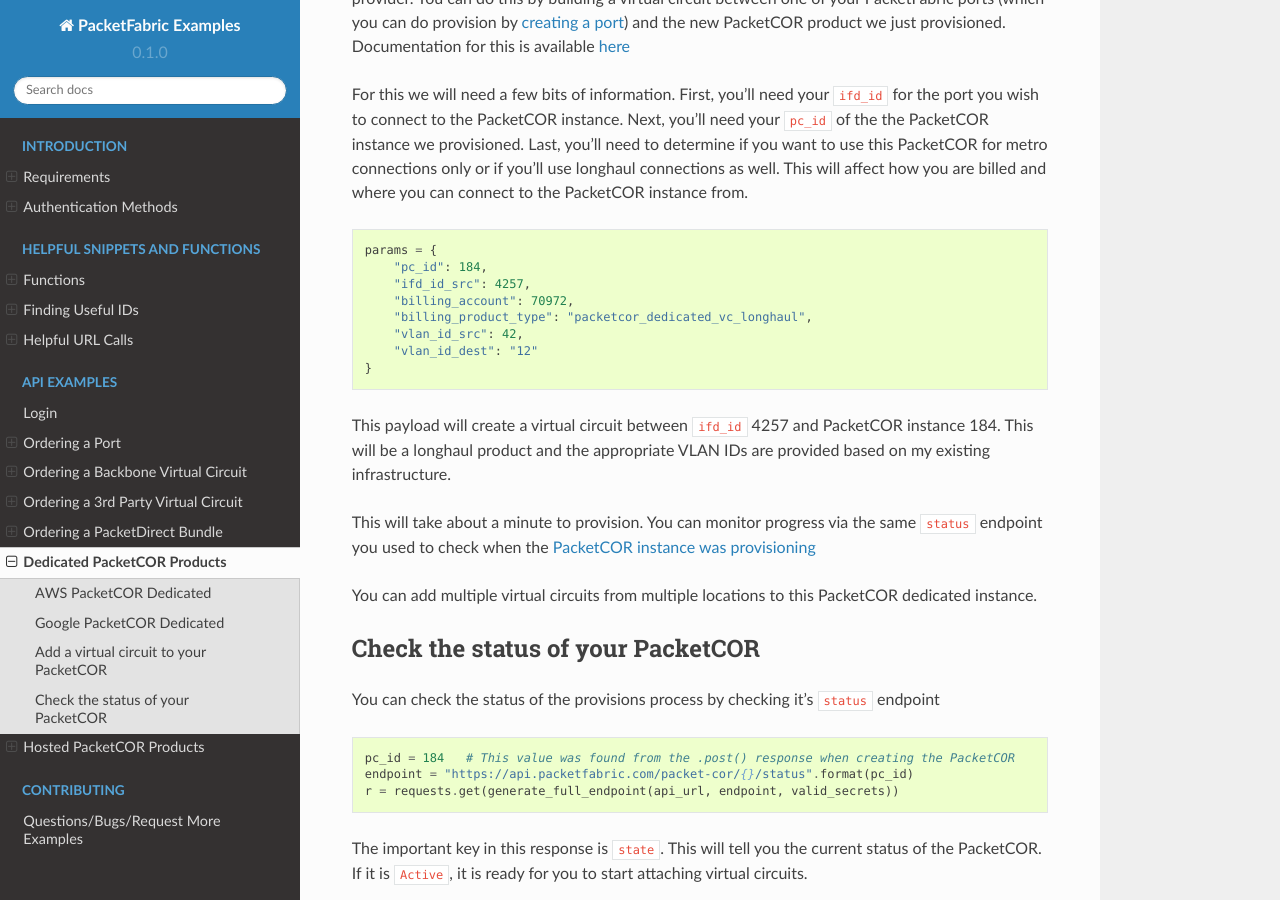
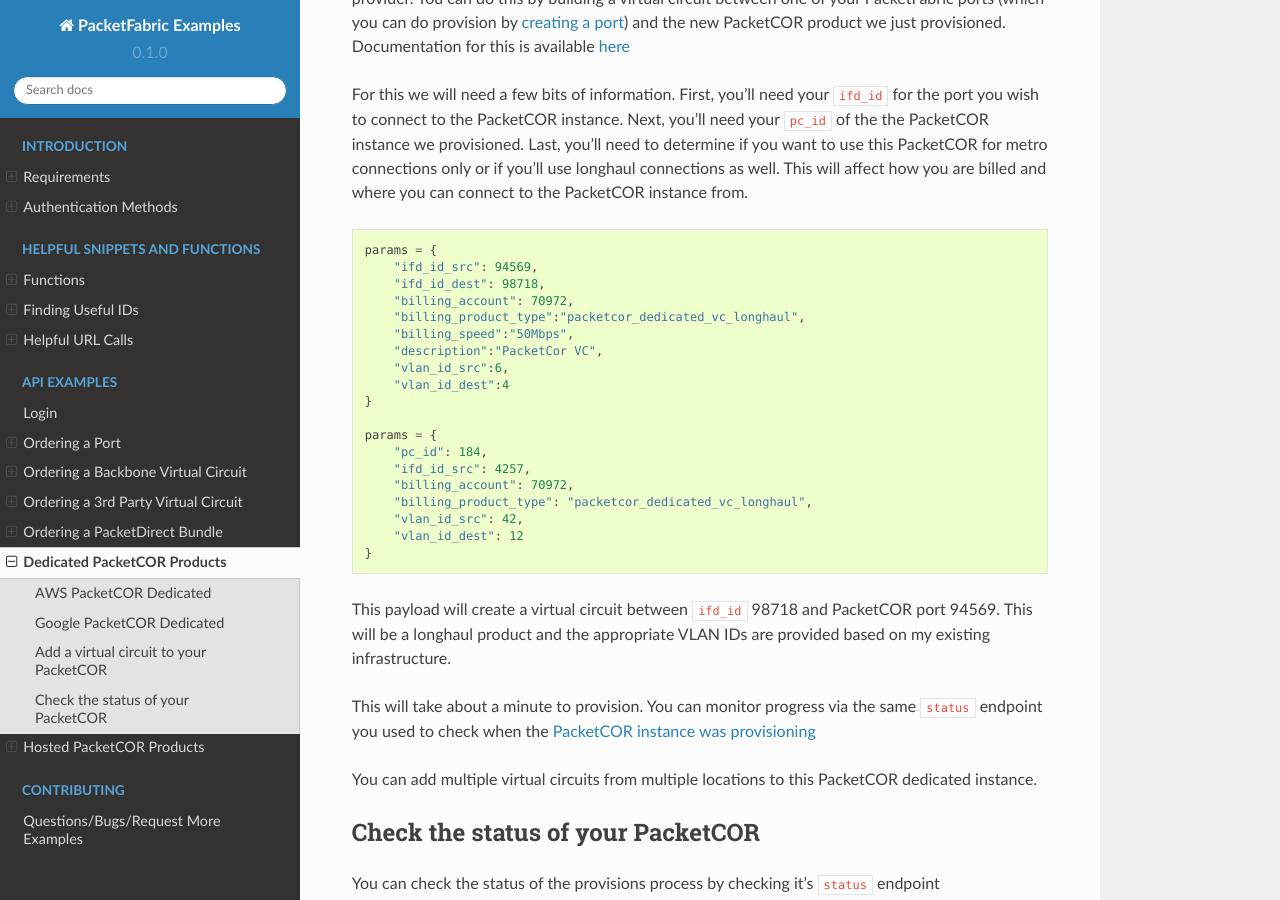
Before and after one commit to PacketFabric/packetfabric-api-examples, a Sphinx documentation site: the page built from docs/examples/packetcordedicated.rst, in a window 1280 px wide and 900 px high, scrolled down 2743 px. Built offline with Sphinx 7.4.7 and the Read the Docs theme 2.0.0, drawn with Linux system fonts in a browser that asks for light colours.

Commit message:
Update VC parameters and description

```diff
--- a/docs/examples/packetcordedicated.rst
+++ b/docs/examples/packetcordedicated.rst
@@ -148,7 +148,7 @@
 one of your PacketFabric ports (which you can do provision by
 :ref:`creating a port <example-orderport-orderport>`) and the new PacketCOR
 product we just provisioned. Documentation for this is available
-`here <https://docs.packetfabric.com/api/#api-PacketCOR-PostPacketCORVirtualCircuit>`__
+`here <https://docs.packetfabric.com/api/#api-Virtual_Circuits-PostVirtualCircuitsBackboneConnectionsEVPL>`__
 
 For this we will need a few bits of information. First, you'll need your ``ifd_id``
 for the port you wish to connect to the PacketCOR instance. Next, you'll need your
@@ -160,16 +160,27 @@
 ::
 
     params = {
+	"ifd_id_src": 94569,
+	"ifd_id_dest": 98718,
+ 	"billing_account": 70972,
+	"billing_product_type":"packetcor_dedicated_vc_longhaul",
+	"billing_speed":"50Mbps",
+	"description":"PacketCor VC",
+	"vlan_id_src":6,
+	"vlan_id_dest":4
+    }
+
+    params = {
         "pc_id": 184,
         "ifd_id_src": 4257,
         "billing_account": 70972,
         "billing_product_type": "packetcor_dedicated_vc_longhaul",
         "vlan_id_src": 42,
-        "vlan_id_dest": "12"
+        "vlan_id_dest": 12
     }
 
-This payload will create a virtual circuit between ``ifd_id`` 4257 and PacketCOR
-instance 184. This will be a longhaul product and the appropriate VLAN IDs are
+This payload will create a virtual circuit between ``ifd_id`` 98718 and PacketCOR
+port 94569. This will be a longhaul product and the appropriate VLAN IDs are
 provided based on my existing infrastructure.
 
 This will take about a minute to provision. You can monitor progress via the
```
